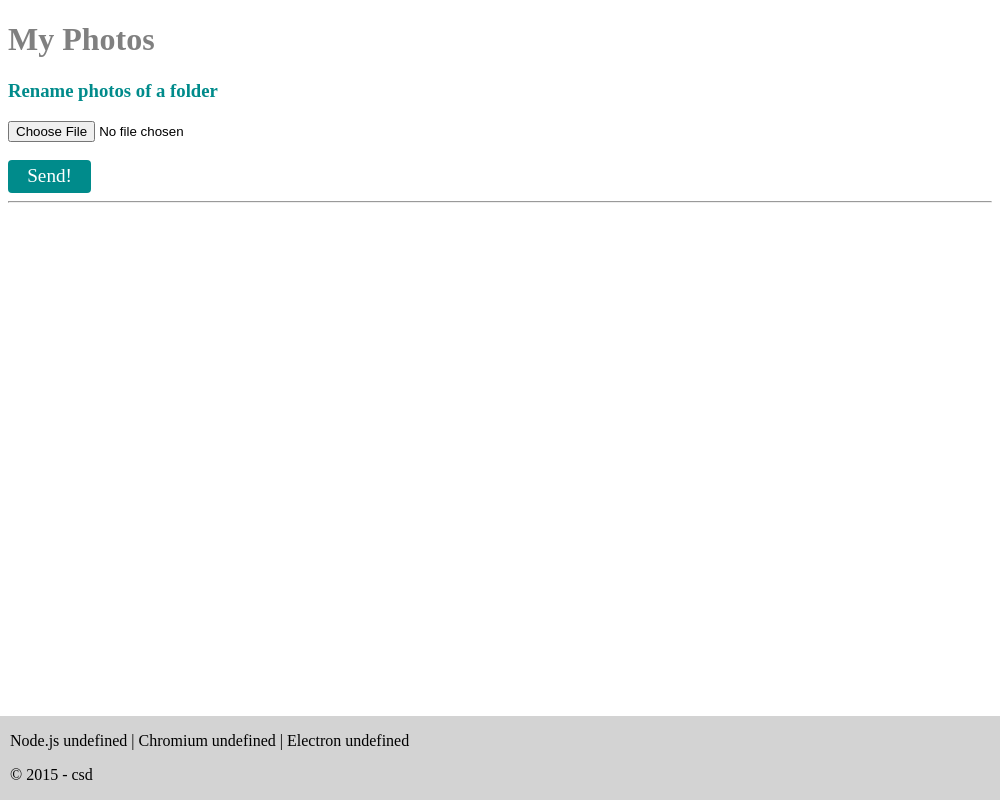
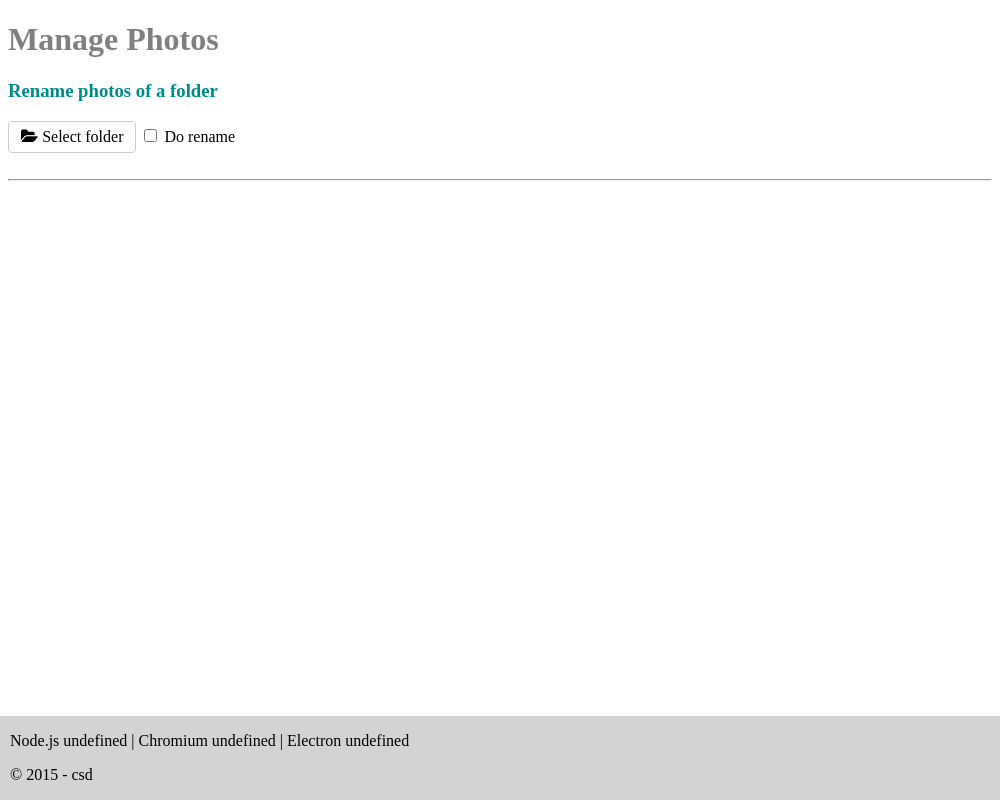
Before and after one commit to CcrisS/phovixel, an Electron app: page app/index.html in a window 1000 px wide. Drawn offline with nearby package versions, Linux system fonts and the light colour scheme.

Commit message:
do rename. new select folder button

```diff
--- a/app/assets/css/app.css
+++ b/app/assets/css/app.css
@@ -16,3 +16,5 @@ h3.title { color: darkcyan }
 
 /* Forms */
 .form input[type="text"] {  }
+input[type="file"] { display: none; }
+.custom-file-upload { border: 1px solid #ccc; border-radius: 4px; display: inline-block; padding: 6px 12px; cursor: pointer; }
--- a/app/index.html
+++ b/app/index.html
@@ -2,23 +2,28 @@
 <html>
     <head>
         <meta charset="UTF-8">
-    <title>My Photos</title>
+        <title>Manage Photos</title>
         <link rel="stylesheet" href="assets/css/app.css">
+        <link rel="stylesheet" href="http://maxcdn.bootstrapcdn.com/font-awesome/4.2.0/css/font-awesome.min.css">
     </head>
     <body>
-    <h1 class="title">My Photos</h1>
+        <h1 class="title">Manage Photos</h1>
 
         <h3 class="title">Rename photos of a folder</h3>
         <!--<form class="form" action="scripts/rename-images.html" method="post">-->
         <form class="form" action="#" method="post">
+            <!--<input id="photos-folder-txt" type="text" name="photos_folder" placeholder="Photos folder..." />-->
+            <!--<input id="photos-folder" type="file" webkitdirectory />-->
+            <label class="custom-file-upload">
+                <input id="photos-folder" type="file" webkitdirectory />
+                <i class="fa fa-folder-open"></i> Select folder
+            </label>
             <label>
-        <!--<input id="photos-folder-txt" type="text" name="photos_folder" placeholder="Photos folder..." />-->
-        <input id="photos-folder" type="file" webkitdirectory />
-      </label><br /><br />
-
-      <button class="btn" type="submit">Send!</button>
+                <input type="checkbox" id="do-rename" name="do-rename" value="1" /> Do rename
+            </label>
+            <br /><br />
+            <!--<button class="btn" type="submit">Send!</button>-->
         </form>
-
         <hr />
         <section id="files">
           <h4 class="title"></h4>
@@ -159,6 +164,7 @@
           let d = $.Deferred();
           let newName = getNewFileName(fileName, takenDate);
 
+          if($('#do-rename').is(':checked')){
               // rename...
               if(newName){
                   let newFilePath = filePath.replace(fileName, newName);
@@ -172,6 +178,9 @@
                   });
               } else {
                   d.reject();
+              }
+          } else {
+              d.resolve(newName); // only show the new name
           }
 
           return d.promise();
```
Also changed, not shown: README.md. Lines whose indentation alone changed are shown as unchanged.
